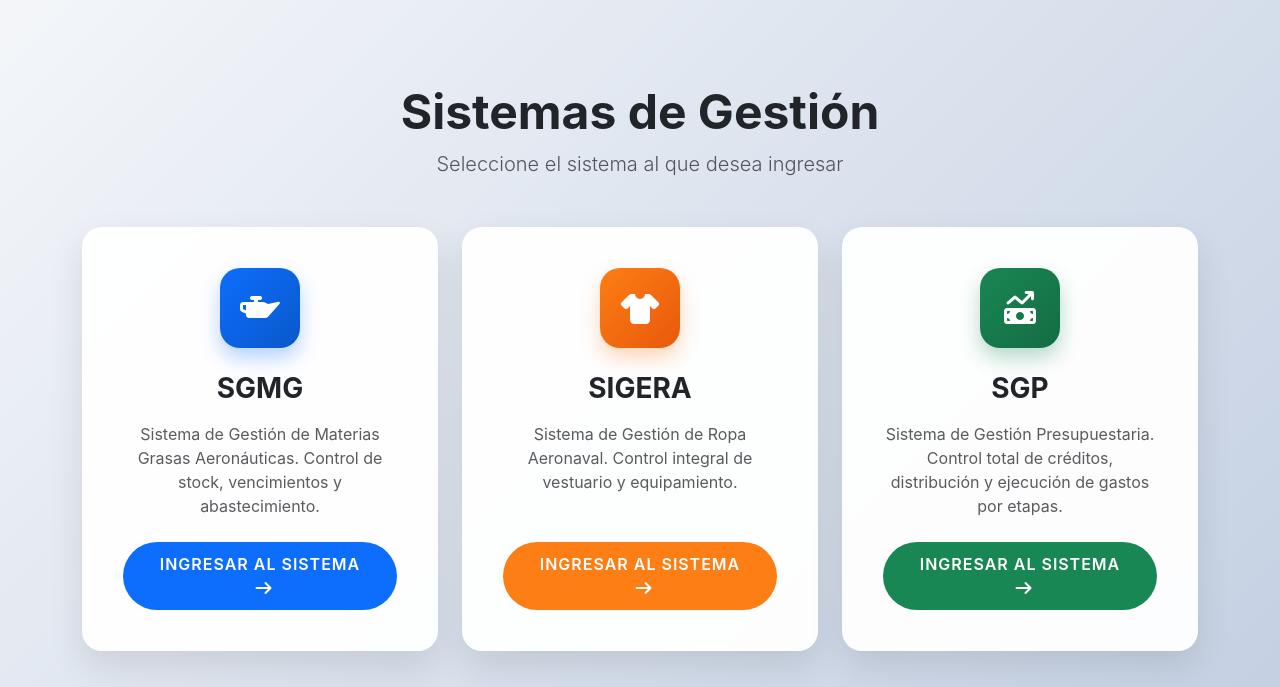
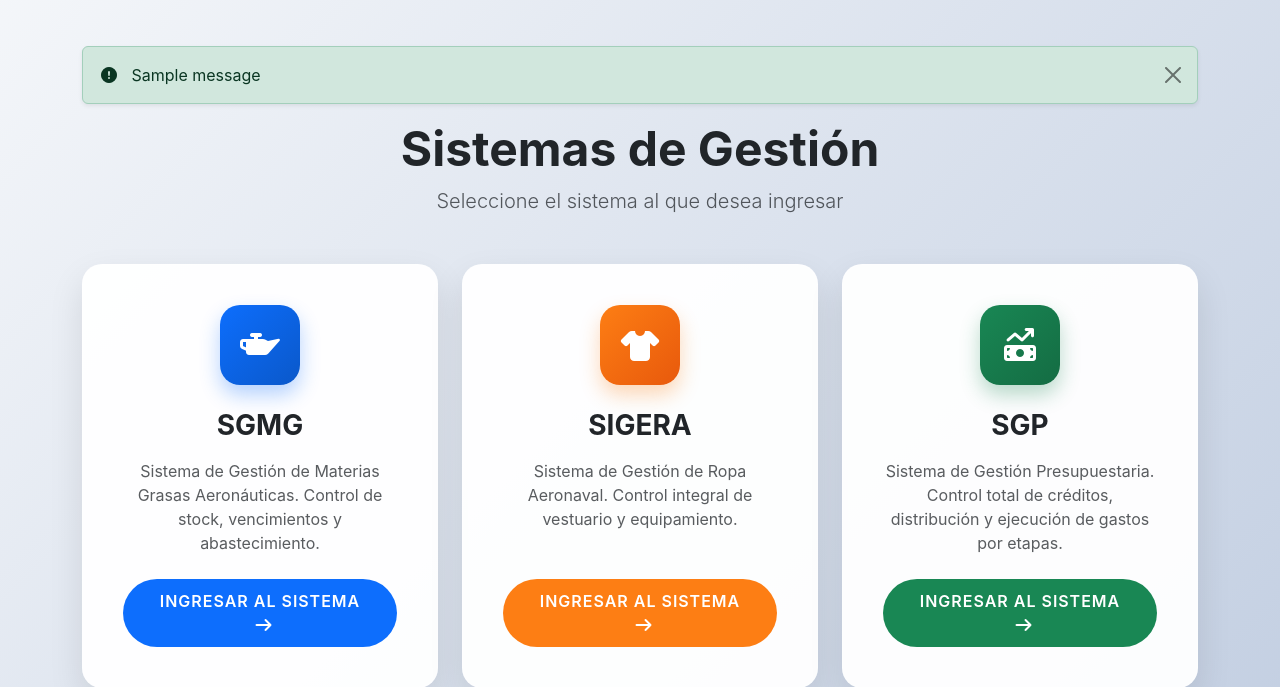
Before and after one commit to Marco24s/SISTEMA-GESTION-COAN, a Django app: page / in a window 1280 px wide. Shown: the part 57-744 px from the top of the page. Run offline with Django 5.2, Linux system fonts and the light colour scheme; a user stored in the database is signed in; tables that the repository leaves empty hold one stand-in row (values such as "Sample post"); one stand-in notice (Sample message) is shown; some libraries are stand-ins or nearby versions; some web fonts are replaced.

Commit message:
15_05_26_1816

```diff
--- a/core/templates/core/portal.html
+++ b/core/templates/core/portal.html
@@ -220,6 +220,15 @@
 
     <div class="portal-container mt-5">
         <div class="container">
+            {% if messages %}
+                {% for message in messages %}
+                    <div class="alert alert-{{ message.tags }} alert-dismissible fade show shadow-sm" role="alert">
+                        <i class="fa-solid fa-circle-exclamation me-2"></i> {{ message }}
+                        <button type="button" class="btn-close" data-bs-dismiss="alert" aria-label="Close"></button>
+                    </div>
+                {% endfor %}
+            {% endif %}
+
             <div class="text-center mb-5 animate__animated animate__fadeInDown">
                 <h1 class="display-5 fw-bold text-dark mb-2">Sistemas de Gestión</h1>
                 <p class="lead text-muted">Seleccione el sistema al que desea ingresar</p>
```
